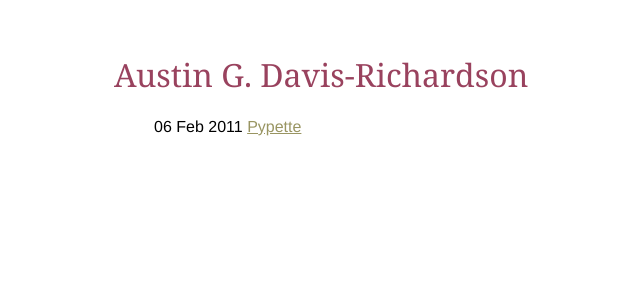
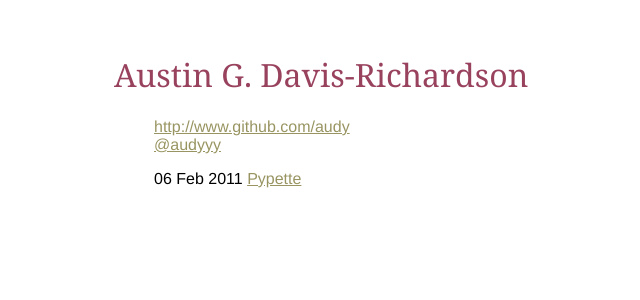
Before and after one commit to audy/audy.github.io, a Jekyll site: the page built from index.html, in a window 1280 px wide. Shown: the top 300 px of the page, without its empty margins (166-806 px from the left). Built offline with Jekyll 4.4.1, drawn with Linux system fonts in a browser that asks for light colours.

Commit message:
added contact info

```diff
--- a/index.html
+++ b/index.html
@@ -2,6 +2,11 @@
 layout: default
 title: Austin G. Davis-Richardson
 ---
+<ul>
+<li><a href="http://www.github.com/audy">http://www.github.com/audy</a></li>
+<li><a href="http://www.twitter.com/audyyy">@audyyy</a></li>
+</ul>
+
 <div id="postlist">
 <ul>
 {% for post in site.posts %}
```
